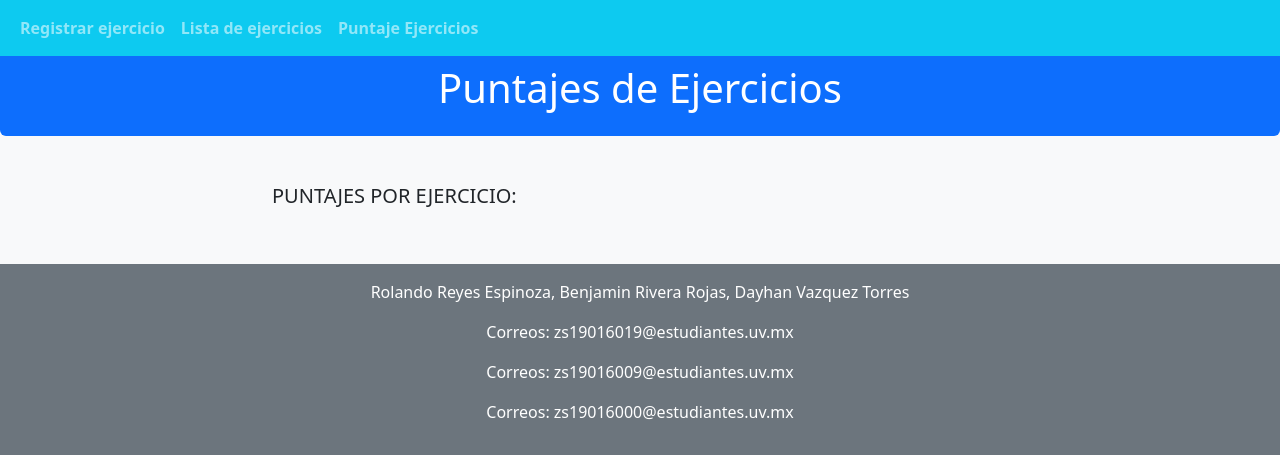
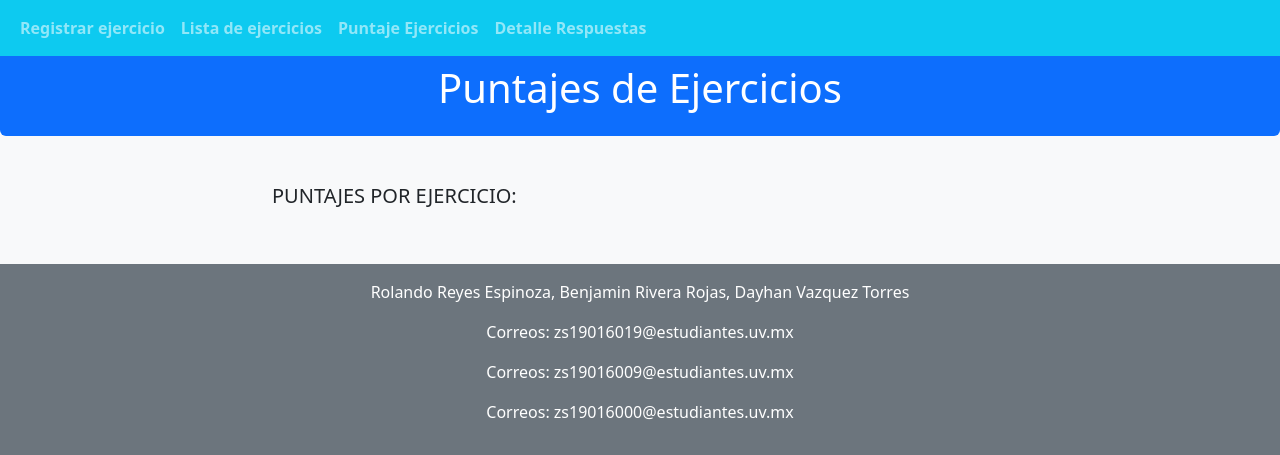
Before and after one commit to Sonicrojas321/Proyecto-ProgramacionSegura, a Django app: page /puntajeMaestro/ in a window 1280 px wide. Shown: the top 455 px of the page. Run offline with Django 4.2, Linux system fonts and the light colour scheme.

Commit message:
detalles respuestas Maestro

```diff
--- a/proyectoSegura/proyectoSegura/templates/baseMaestro.html
+++ b/proyectoSegura/proyectoSegura/templates/baseMaestro.html
@@ -31,10 +31,13 @@
                     <a class="nav-link" href="/ejercicioMaestro">Registrar ejercicio</a>
                 </li>
                 <li class="nav-item">
-                    <a class="nav-link" href="/lista">Lista de ejercicios</a>
+                    <a class="nav-link" href="/verListaMaestro">Lista de ejercicios</a>
                 </li>
                 <li class="nav-item">
-                    <a class="nav-link" href="/puntaje">Puntaje Ejercicios</a>
+                    <a class="nav-link" href="/puntajeMaestro">Puntaje Ejercicios</a>
+                </li>
+                <li class="nav-item">
+                    <a class="nav-link" href="/detalleRespuesta">Detalle Respuestas</a>
                 </li>
 
             </ul>
--- a/proyectoSegura/proyectoSegura/templates/tablaEjercicioMaestro.html
+++ b/proyectoSegura/proyectoSegura/templates/tablaEjercicioMaestro.html
@@ -1,3 +1,4 @@
+
 {% extends "baseMaestro.html" %}
 
 {% block titulo %}Puntajes de Ejercicios{% endblock %}
@@ -7,7 +8,7 @@
 <div class="table-responsive">
     <h5>PUNTAJES POR EJERCICIO:</h5>
 
-    {% for ejercicio, respuestas in puntajes.items %}
+    {% for ejercicio, respuestas in ejercicios_con_respuestas %}
     <h6>{{ ejercicio.nombre_ejercicio }}: {{ ejercicio.descripcion }}</h6>
     <table class="table table-bordered table-striped">
         <caption>Puntajes de {{ ejercicio.nombre_ejercicio }}</caption>
--- a/proyectoSegura/proyectoSegura/urls.py
+++ b/proyectoSegura/proyectoSegura/urls.py
@@ -32,5 +32,6 @@
     #path("verEjericioMaestro/", views.verEjericio_Maestro),
     path("verListaMaestro/", views.ListaEjercicioMaestro),
     path("puntajeMaestro/", views.tablaEjercicioM),
+    path("detalleRespuesta/", views.detalleRespuestaMaestro),
     #path('login/', views.login),
 ]
--- a/proyectoSegura/proyectoSegura/views.py
+++ b/proyectoSegura/proyectoSegura/views.py
@@ -299,6 +299,9 @@
 def tablaEjercicioM(request):
     return render(request,"tablaEjercicioMaestro.html")
 
+def detalleRespuestaMaestro(request):
+    return render(request,"detalleMaestro.html")
+
 def logout(request) -> HttpResponse:
     """
     Función básica de logout.
```
Also changed, not shown: proyectoSegura/proyectoSegura/templates/detalleMaestro.html (added, +20 -0 lines).
